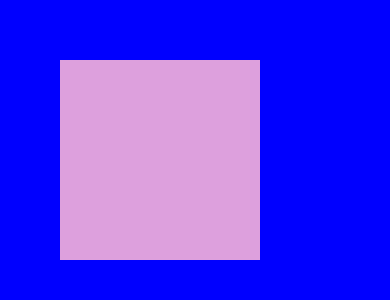
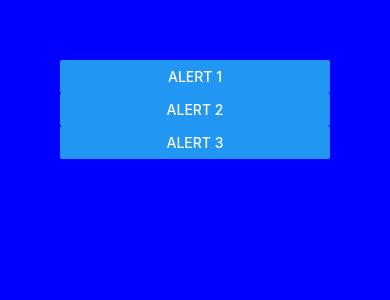
Before and after one commit to ajmal-junaid/REACT_NATIVE_LEARN_2, a React Native app: screen / in a window 390 px wide. Shown: the top 300 px of the page. Built offline with nearby package versions, Linux system fonts and the light colour scheme.

Commit message:
completed different props , for more refer documentation

```diff
--- a/App.js
+++ b/App.js
@@ -1,10 +1,25 @@
-import { View } from "react-native";
+import { Alert, Button, View } from "react-native";
 
 export default function App() {
   return (
-    <View style={{ backgroundColor: "blue", flex: 1 ,padding: 60}}>
-      <View style={{ width: 200, height: 200, backgroundColor: "plum" }}></View>
-      <View style={{ width: 200, height: 200, backgroundColor: "green " }}></View>
+    <View style={{ backgroundColor: "blue", flex: 1, padding: 60 }}>
+      <Button title="Alert 1" onPress={() => Alert.alert("Invalid data!")} />
+      <Button title="Alert 2" onPress={() => Alert.alert("Invalid data!", "Incorrect Dob")} />
+      <Button
+        title="Alert 3"
+        onPress={() =>
+          Alert.alert("Invalid data!", "Incorrect Dob", [
+            {
+              text: "OK",
+              onPress: () => console.log("Ok pressed"),
+            },
+            {
+              text: "Cancel",
+              onPress: () => console.log("Cancel pressed"),
+            },
+          ])
+        }
+      />
     </View>
   );
 }
```
